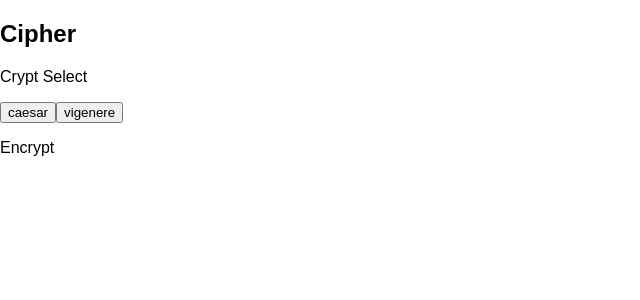
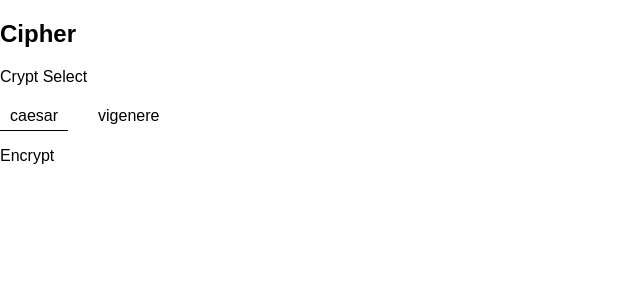
Before and after one commit to ReidasaurusRex/react-crypto, a React (Create React App) app: page / in a window 1280 px wide. Shown: the top 300 px of the page, without its empty margins (0-640 px from the left). Built offline with nearby package versions, Linux system fonts and the light colour scheme.

Commit message:
Added basic button stylin

```diff
--- /dev/null
+++ b/src/Button/Button.css
@@ -0,0 +1,20 @@
+.button {
+  background: none;
+  border: none;
+  font-size: 1em;
+  margin-right: 20px;
+  padding: 5px 10px;
+
+}
+
+.button:hover {
+  cursor: pointer;
+}
+
+.button:focus {
+  outline: none;
+}
+
+.button.selected {
+  border-bottom: 1px solid black;
+}
--- a/src/Button/Button.js
+++ b/src/Button/Button.js
@@ -1,4 +1,5 @@
 import React, { Component } from 'react';
+import './Button.css';
 
 class Button extends Component {
   constructor(props) {
@@ -10,7 +11,7 @@ class Button extends Component {
   }
   render() {
     return (
-      <button className={this.props.status} onClick={this.handleClick}>
+      <button className={'button ' + this.props.status} onClick={this.handleClick}>
         {this.props.children}
       </button>
     );
```
